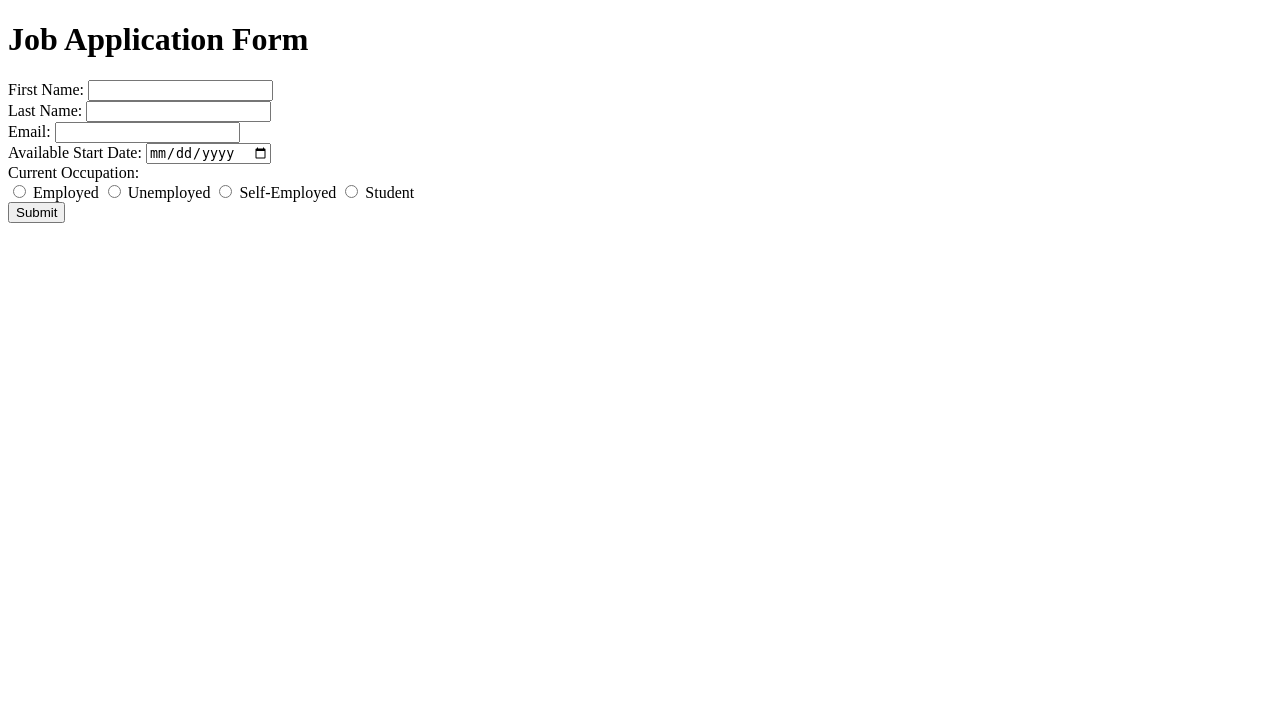
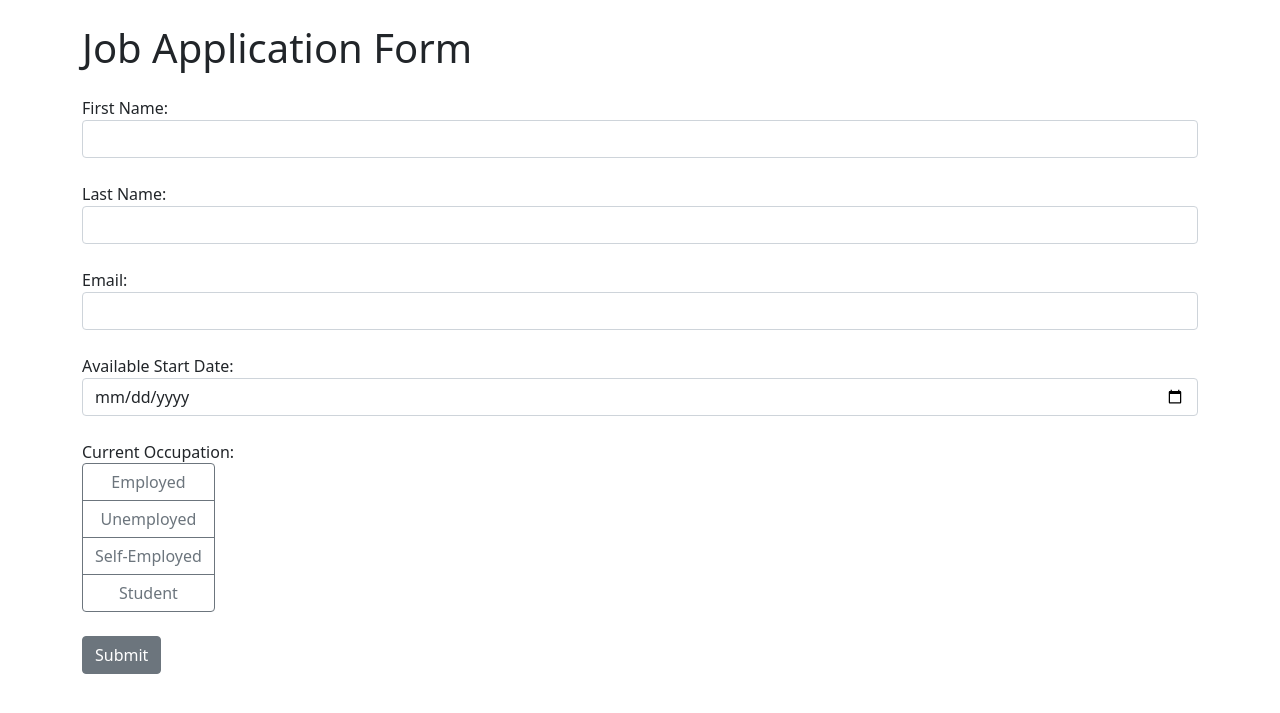
Before and after one commit to AVRSANAND/Job-Application-Site, a Flask app: page / in a window 1280 px wide. Shown: the top 713 px of the page. Run offline with Flask 3, Linux system fonts and the light colour scheme.

Commit message:
Styling Elements

```diff
--- a/templates/index.html
+++ b/templates/index.html
@@ -3,46 +3,51 @@
     <head>
         <meta charset="UTF-8">
         <meta name="viewport" content="width=device-width, initial-scale=1, shrink-to-fit=no">
+        <link rel="stylesheet" href="https://cdn.jsdelivr.net/npm/bootstrap@5.1.3/dist/css/bootstrap.min.css" crossorigin="anonymous">
         <title>Job Application Form</title>
     </head>
     <body>
-        <h1>Job Application Form</h1>
+        <div class="container">
+            <h1 class="mt-4 mb-4">Job Application Form</h1>
             <form>
-            <div>
+                <div class="form-group mb-4">
                     <label for="first_name">First Name:</label>
-                <input type="text" id="first_name" name="first_name" required>
+                    <input class="form-control" type="text" id="first_name" name="first_name" required>
                 </div>
-            <div>
+                <div class="form-group mb-4">
                     <label for="last_name">Last Name:</label>
-                <input type="text" id="last_name" name="last_name" required>
+                    <input class="form-control" type="text" id="last_name" name="last_name" required>
                 </div>
-            <div>
+                <div class="form-group mb-4">
                     <label for="email">Email:</label>
-                <input type="email" id="email" name="email" required>
+                    <input class="form-control" type="email" id="email" name="email" required>
                 </div>
-            <div>
+                <div class="form-group mb-4">
                     <label for="date">Available Start Date:</label>
-                <input type="date" id="date" name="date" required>
+                    <input class="form-control" type="date" id="date" name="date" required>
                 </div>
-            <div>
+                <div class="form-group mb-4">
                     <label>Current Occupation:</label>
                     <br>
-                <div id="occupation">
-                    <input type="radio" id="employed" name="occupation" required>
-                    <label for="employed">Employed</label>
+                    <div class="btn-group-vertical" id="occupation">
+                        <input class="btn-check form-control" type="radio" id="employed" name="occupation" required>
+                        <label class="btn btn-outline-secondary" for="employed">Employed</label>
 
-                    <input type="radio" id="unemployed" name="occupation" required>
-                    <label for="unemployed">Unemployed</label>
+                        <input class="btn-check form-control" type="radio" id="unemployed" name="occupation" required>
+                        <label class="btn btn-outline-secondary" for="unemployed">Unemployed</label>
 
-                    <input type="radio" id="self-employed" name="occupation" required>
-                    <label for="self-employed">Self-Employed</label>
+                        <input class="btn-check form-control" type="radio" id="self-employed" name="occupation" required>
+                        <label class="btn btn-outline-secondary" for="self-employed">Self-Employed</label>
 
-                    <input type="radio" id="student" name="occupation" required>
-                    <label for="student">Student</label>
+                        <input class="btn-check form-control" type="radio" id="student" name="occupation" required>
+                        <label class="btn btn-outline-secondary" for="student">Student</label>
                     </div>
                 </div>
-            <button type="button" id="submit">Submit</button>
+                <button class="btn btn-secondary mb-4" type="button" id="submit">Submit</button>
             </form>
 
+        </div>
+        <script src="https://code.jquery.com/jquery-3.6.0.min.js" crossorigin="anonymous"></script>
+        <script src="https://cdn.jsdelivr.net/npm/bootstrap@5.1.3/dist/js/bootstrap.bundle.min.js" crossorigin="anonymous"></script>
     </body>
 </html>
```
Lines whose indentation alone changed are shown as unchanged.
